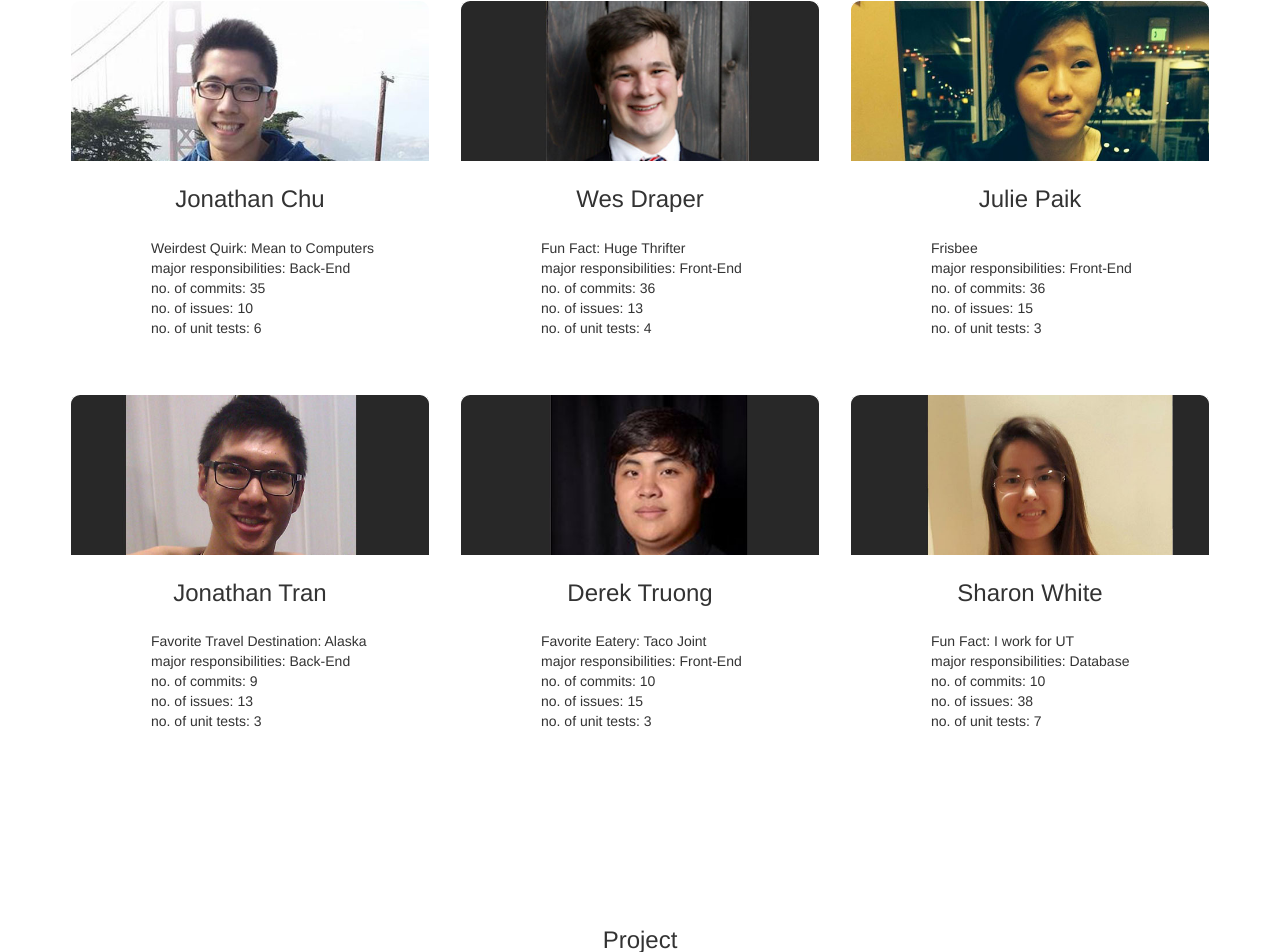
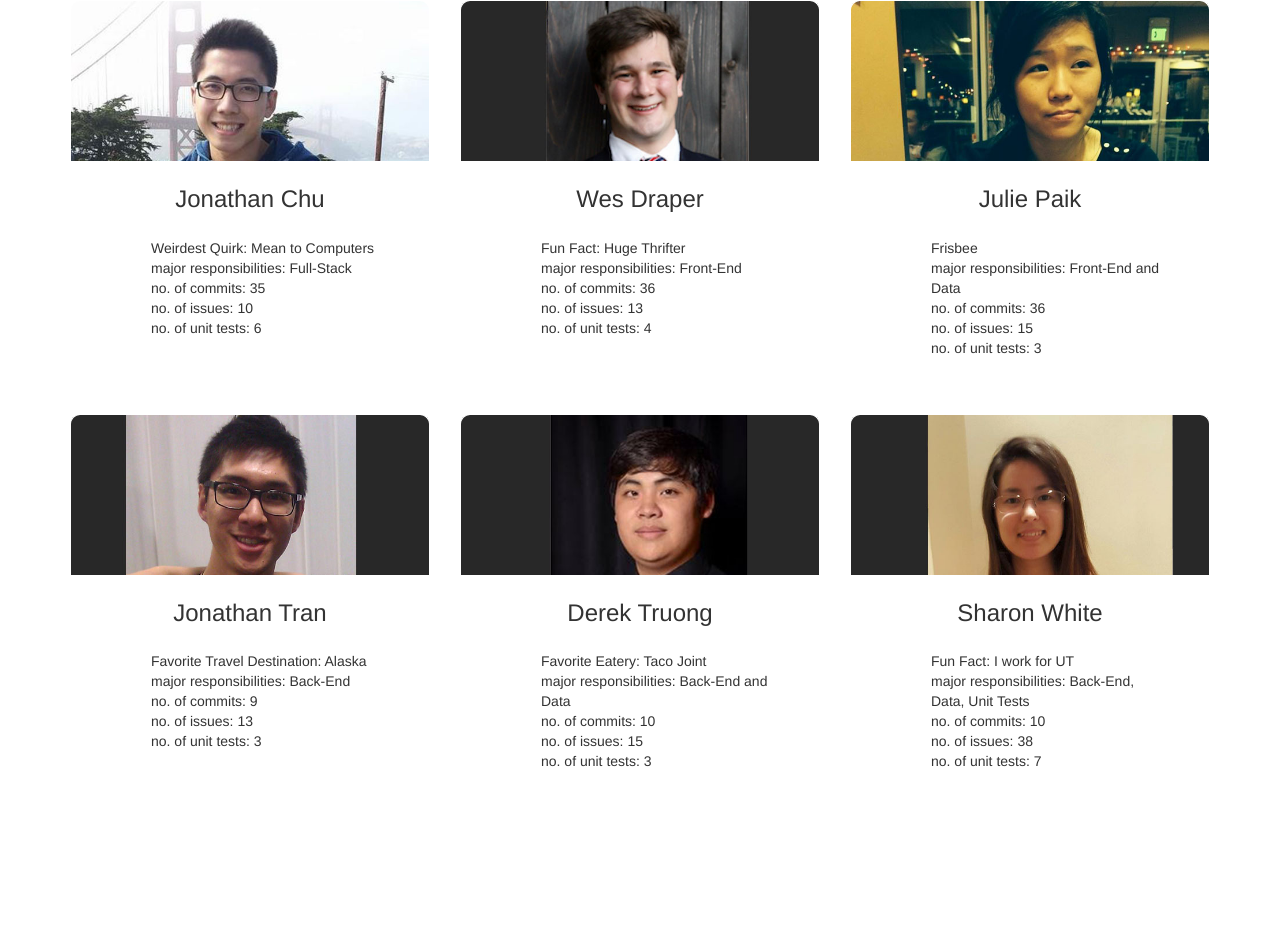
Before and after one commit to derek-truong/cs373-idb, a Flask app: page /about in a window 1280 px wide. Shown: the part 168-1120 px from the top of the page. Run offline with Flask 2, Linux system fonts and the light colour scheme; some libraries are stand-ins or nearby versions.

Commit message:
updated commits issues unit tests

```diff
--- a/templates/about.html
+++ b/templates/about.html
@@ -78,7 +78,7 @@
                                     <p>
                                         <ul>
                                             <li>Weirdest Quirk: Mean to Computers</li>
-                                            <li>major responsibilities: Back-End</li>
+                                            <li>major responsibilities: Full-Stack</li>
                                             <li>no. of commits: 35</li>
                                             <li>no. of issues: 10</li>
                                             <li>no. of unit tests: 6</li>
@@ -122,7 +122,7 @@
                                     <p>
                                         <ul>
                                             <li>Frisbee</li>
-                                            <li>major responsibilities: Front-End</li>
+                                            <li>major responsibilities: Front-End and Data</li>
                                             <li>no. of commits: 36</li>
                                             <li>no. of issues: 15</li>
                                             <li>no. of unit tests: 3</li>
@@ -164,7 +164,7 @@
                                     <p>
                                         <ul>
                                             <li>Favorite Eatery: Taco Joint</li>
-                                            <li>major responsibilities: Front-End</li>
+                                            <li>major responsibilities: Back-End and Data</li>
                                             <li>no. of commits: 10</li>
                                             <li>no. of issues: 15</li>
                                             <li>no. of unit tests: 3</li>
@@ -185,7 +185,7 @@
                                     <p>
                                         <ul>
                                             <li>Fun Fact: I work for UT</li>
-                                            <li>major responsibilities: Database</li>
+                                            <li>major responsibilities: Back-End, Data, Unit Tests</li>
                                             <li>no. of commits: 10</li>
                                             <li>no. of issues: 38</li>
                                             <li>no. of unit tests: 7</li>
```
